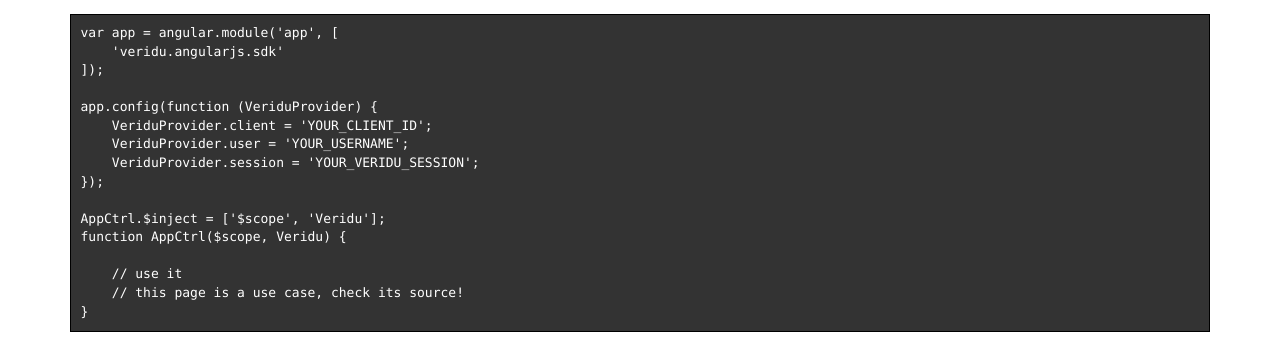
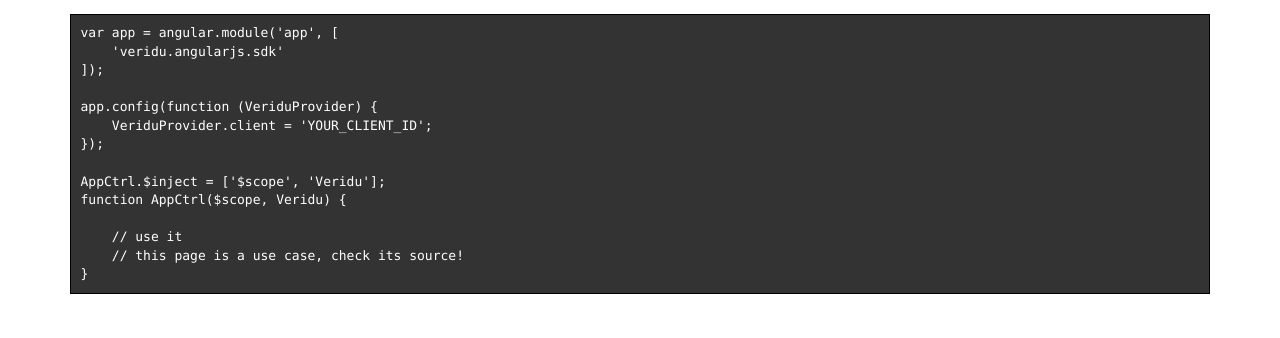
Before and after one commit to veridu/veridu-angularjs, a website: page examples/index.html in a window 1280 px wide. Shown: the part 169-507 px from the top of the page. Drawn offline with nearby package versions, Linux system fonts and the light colour scheme.

Commit message:
Hotfix on the example page

```diff
--- a/examples/index.html
+++ b/examples/index.html
@@ -37,8 +37,6 @@
 
 app.config(function (VeriduProvider) {
     VeriduProvider.client = 'YOUR_CLIENT_ID';
-    VeriduProvider.user = 'YOUR_USERNAME';
-    VeriduProvider.session = 'YOUR_VERIDU_SESSION';
 });
 
 AppCtrl.$inject = ['$scope', 'Veridu'];
```
